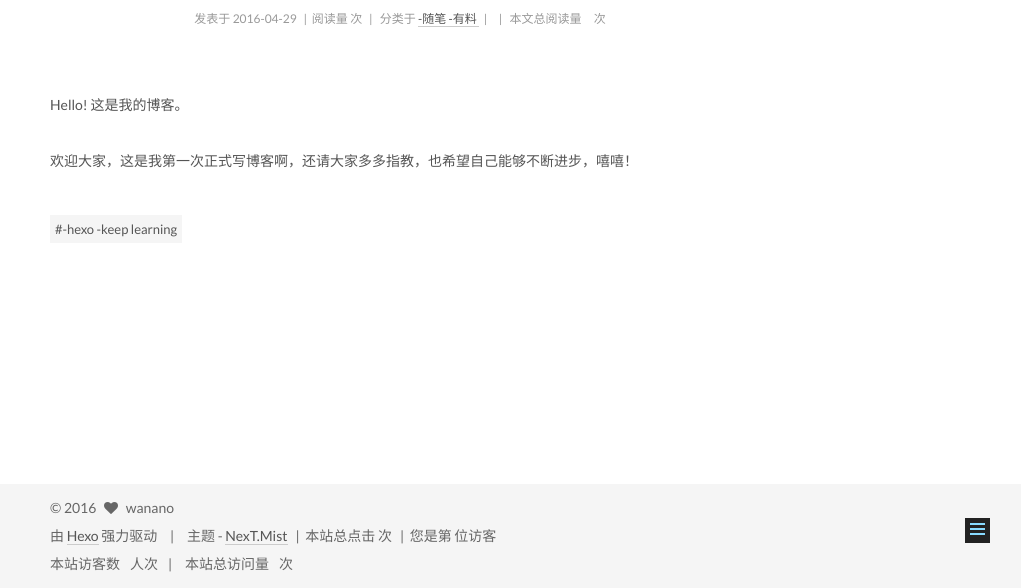
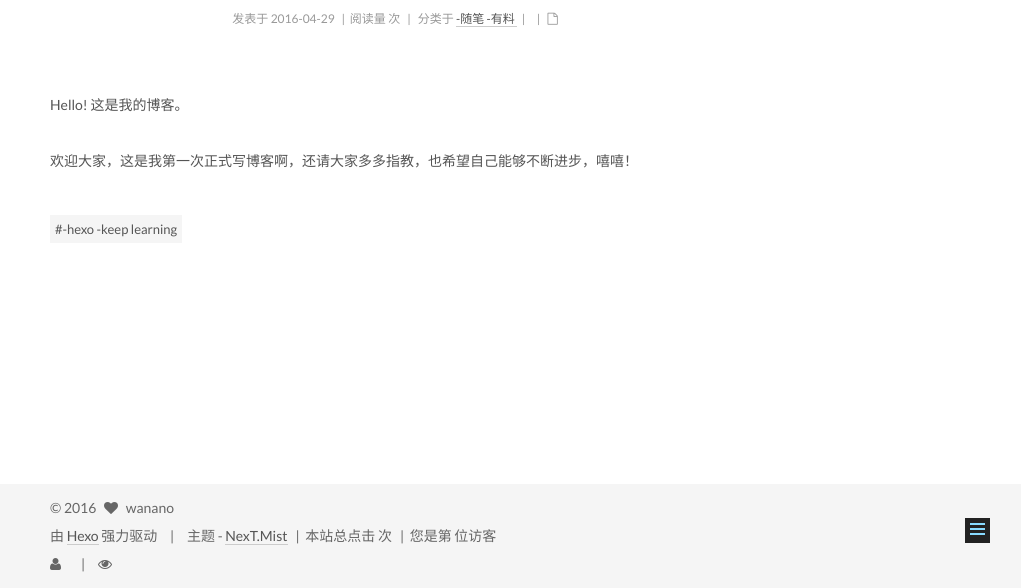
Before and after one commit to wanano/wanano-wang.github, a plain HTML site: page 2016/04/29/你好，卡比巴拉的海/index.html in a window 1280 px wide. Shown: the part 212-800 px from the top of the page, without its empty margins (240-1261 px from the left). Drawn offline with Linux system fonts and the light colour scheme; some packages are replaced by stand-ins of ours; a script that the page names is missing.

Commit message:
Site updated: 2016-05-09 18:26:38

```diff
--- a/2016/04/29/你好，卡比巴拉的海/index.html
+++ b/2016/04/29/你好，卡比巴拉的海/index.html
@@ -330,8 +330,8 @@
 
 
               &nbsp; | &nbsp;
-              <span class="page-pv">本文总阅读量
-              <span class="busuanzi-value" id="busuanzi_value_page_pv" ></span>次
+              <span class="page-pv"><i class="fa fa-file-o"></i>
+              <span class="busuanzi-value" id="busuanzi_value_page_pv" ></span>
               </span>
 
         </div>
@@ -581,11 +581,11 @@
   <script async src="https://dn-lbstatics.qbox.me/busuanzi/2.3/busuanzi.pure.mini.js"></script>
 
 
-    <span class="site-uv">本站访客数<span class="busuanzi-value" id="busuanzi_value_site_uv"></span>人次</span>
+    <span class="site-uv"><i class="fa fa-user"></i><span class="busuanzi-value" id="busuanzi_value_site_uv"></span></span>
 
 
 
-    <span class="site-pv">本站总访问量<span class="busuanzi-value" id="busuanzi_value_site_pv"></span>次</span>
+    <span class="site-pv"><i class="fa fa-eye"></i><span class="busuanzi-value" id="busuanzi_value_site_pv"></span></span>
 
 
 </div>
```
Also changed, not shown: Mood-Essay/index.html (+2 -2 lines), Something/index.html (+2 -2 lines), Study/index.html (+2 -2 lines), archives/2016/04/index.html (+2 -2 lines), archives/2016/index.html (+2 -2 lines), archives/index.html (+2 -2 lines), categories/index.html (+2 -2 lines), categories/随笔-有料/index.html (+2 -2 lines), images/index.html (+2 -2 lines), index.html (+2 -2 lines), tags/hexo-keep-learning/index.html (+2 -2 lines), tags/index.html (+2 -2 lines).
